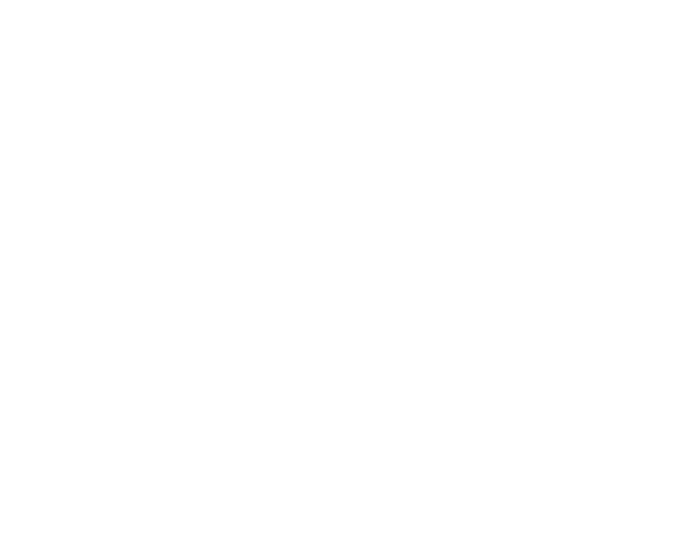
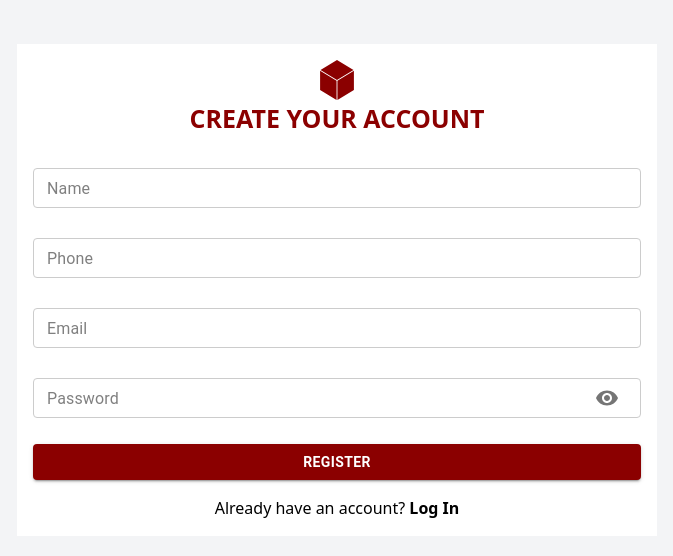
Before and after one commit to Aljoboyer/taskManager_front, a React (Vite) app: page /register in a window 1280 px wide. Before the commit this address had no page. Shown: the part 110-666 px from the top of the page, without its empty margins (303-976 px from the left). Built offline with nearby package versions, Linux system fonts and the light colour scheme.

Commit message:
Register page compleeted

```diff
--- a/src/App.tsx
+++ b/src/App.tsx
@@ -2,6 +2,7 @@
 import { Route, BrowserRouter as Router, Routes } from 'react-router-dom';
 import { Toaster } from "react-hot-toast";
 import Login from './pages/auth/Login';
+import Register from './pages/auth/Register';
 
 function App() {
 
@@ -11,6 +12,7 @@
       <Router>
         <Routes>
           <Route path="/" element={<Login />} />
+          <Route path="/register" element={<Register />} />
         </Routes>
       </Router>
    </main>
--- /dev/null
+++ b/src/pages/auth/Register.tsx
@@ -0,0 +1,104 @@
+import React, { useState } from "react";
+import { useForm, Controller } from "react-hook-form";
+import { useNavigate } from 'react-router-dom';
+import { errorToast, successToast } from "../../utils/toaster/toaster";
+import { authFormFields } from "./authFormConfigs";
+import AppText from "../../components/shared/Texts/AppText";
+import { SiTask } from "react-icons/si";
+import { COLORS } from "../../theme/colors";
+import AllInputs from "../../components/shared/inputs/AllInput";
+import { authErrorchecker } from "../../helperFunc/authErrorChecker";
+import { Buttons } from "../../components/shared/buttons/Buttons";
+import { useSignUpMutation } from "../../redux/features/authApi";
+
+export default function Register() {
+  const [useSignupHandler, { }] = useSignUpMutation();
+  const [loading, setLoading] = useState(false)
+  const navigate = useNavigate()
+
+  const {
+    handleSubmit,
+    control,
+    setError,
+    formState: { errors },
+  } = useForm();
+
+  const onSubmit = async (data: any) => {
+    setLoading(true)
+    let response: any = await useSignupHandler(data);
+
+    console.log('response ===>', response)
+
+    if(response?.data?.token){
+
+      localStorage.setItem('watchify_user', JSON.stringify(response.data))
+      setLoading(false)
+      navigate('/')
+      successToast('Successfully Account Created!')
+    }
+    else if(response?.data?.message){
+        setLoading(false)
+        const checkedData: any = authErrorchecker(response);
+
+        setError(checkedData?.field, {...checkedData?.typeObj});
+    }
+    else{
+      setLoading(false)
+      errorToast()
+    }
+  };
+
+  return (
+    <div className="w-full bg-gray-100 h-screen flex flex-row justify-center items-center px-2 lg:px-0">
+    <div className="w-full md:w-1/2 mx-auto p-4 bg-white rounted-md">
+          <div className="flex flex-col items-center">
+            <SiTask color={COLORS.maroon} size={40}/>
+            <AppText
+            type="title"
+            text="CREATE YOUR ACCOUNT"
+            otherStyle='mb-4 text-maroon'
+            />
+          </div>
+
+          <form className="space-y-4" onSubmit={handleSubmit(onSubmit)} noValidate>
+              {
+                authFormFields.map((fieldItem: any) => (
+                  <Controller
+                      key={fieldItem?.field_id}
+                      name={fieldItem?.field_id}
+                      control={control}
+                      defaultValue=""
+                      rules={{
+                        ...fieldItem?.required
+                      }}
+                      render={({ field }) => (
+                          <AllInputs
+                          otherStyle={{marginTop: '14px'}}
+                          label={fieldItem?.label}
+                          field={field}
+                          field_id={fieldItem?.field_id}
+                          errors={errors}
+                          placeholder={fieldItem?.placeholder}
+                          inputType={fieldItem?.inputType}
+                          />
+                      )}
+                    />
+                ))
+              }
+
+            <Buttons
+            isLoading={loading}
+            type='submit' title="Register"
+            bgColor={COLORS.maroon} textColor="white"
+            other_style={{fontWeight: '700', marginTop: '10px'}} />
+        </form>
+
+            <p className="text-p text-center mt-4">
+              Already have an account?{" "}
+              <span onClick={() => navigate('/login')} className="font-bold text-basecolor cursor-pointer">Log In</span>
+            </p>
+    </div>
+    </div>
+
+  );
+}
```
